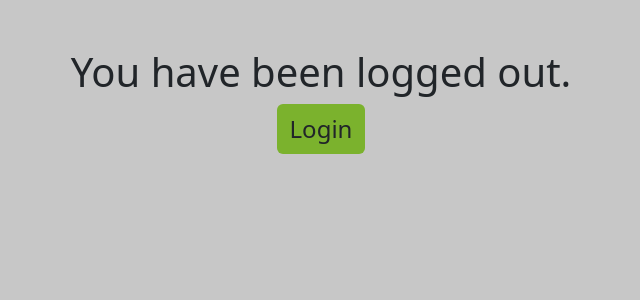
After one commit to EthanTecson/ParagonProjectRateValidator, a Django app: page /logout/ in a window 1280 px wide. The commit adds this page. Shown: the top 300 px of the page, without its empty margins (319-959 px from the left). Run offline with Django 4.2, Linux system fonts and the light colour scheme.

Commit message:
actual login commit

```diff
--- a/LoadedCost/templates/LoadedCost/index.html
+++ b/LoadedCost/templates/LoadedCost/index.html
@@ -1,6 +1,10 @@
 {% extends 'base.html' %}
 
 {% block content %}
+
+<nav>
+  <a class="btn btn-secondary fs-6 mt-3" href="{% url 'logout' %}">Logout</a>
+</nav>
 
 <div class="container-fluid">
   <img class="img-center" src="/static/images/ParagonLogo.svg" alt="">
--- /dev/null
+++ b/LoadedCost/templates/LoadedCost/logout.html
@@ -0,0 +1,12 @@
+{% extends 'base.html' %}
+{% block content %}
+
+<form method="post" class="mx-auto pt-5" style="text-align: center;">
+{% csrf_token %}
+
+    <h1>You have been logged out.</h1>
+
+    <a href="{% url 'login' %}" class="btn calculate-btn-color fs-4">Login</a>
+</form>
+
+{% endblock %}
--- a/LoadedCost/views/views.py
+++ b/LoadedCost/views/views.py
@@ -5,10 +5,23 @@ from decimal import Decimal
 from django.forms import formset_factory
 from django.views import View
 from .topic import Project
+from django.contrib.auth.views import LoginView, LogoutView
+from django.contrib.auth.decorators import login_required
 
 
 ######################################################################################################################################################
 
+class LogoutInterfaceView(LogoutView):
+    template_name = 'LoadedCost/logout.html'
+
+
+class LoginInterfaceView(LoginView):
+    template_name = 'LoadedCost/login.html'
+
+######################################################################################################################################################
+
+
+@login_required(login_url='login')
 def calculator(request):
 
     selected_employee = None
--- a/ParagonRateValidator/settings.py
+++ b/ParagonRateValidator/settings.py
@@ -11,7 +11,6 @@ https://docs.djangoproject.com/en/4.2/ref/settings/
 """
 
 from pathlib import Path
-import os
 
 # Build paths inside the project like this: BASE_DIR / 'subdir'.
 BASE_DIR = Path(__file__).resolve().parent.parent
@@ -119,7 +118,6 @@ USE_TZ = True
 # Static files (CSS, JavaScript, Images)
 # https://docs.djangoproject.com/en/4.2/howto/static-files/
 
-STATIC_ROOT = os.path.join(BASE_DIR, 'static')
 STATIC_URL = "/static/"
 STATICFILES_DIRS = [
     BASE_DIR / 'static',
@@ -129,3 +127,6 @@ STATICFILES_DIRS = [
 # https://docs.djangoproject.com/en/4.2/ref/settings/#default-auto-field
 
 DEFAULT_AUTO_FIELD = "django.db.models.BigAutoField"
+
+LOGIN_REDIRECT_URL = '/'
+LOGIN_URL = 'login'
--- a/ParagonRateValidator/urls.py
+++ b/ParagonRateValidator/urls.py
@@ -21,4 +21,6 @@ from LoadedCost.views import views
 urlpatterns = [
     path("admin/", admin.site.urls),
     path('', views.calculator, name="calculator"),
+    path('login/', views.LoginInterfaceView.as_view(), name="login"),
+    path('logout/', views.LogoutInterfaceView.as_view(), name="logout")
 ]
```
Also changed, not shown: LoadedCost/templates/LoadedCost/login.html (added, +16 -0 lines), README.md, db.sqlite3 (added), static/images/Image 7-25-23 at 12.34 PM.jpg (deleted), 2 other files.
